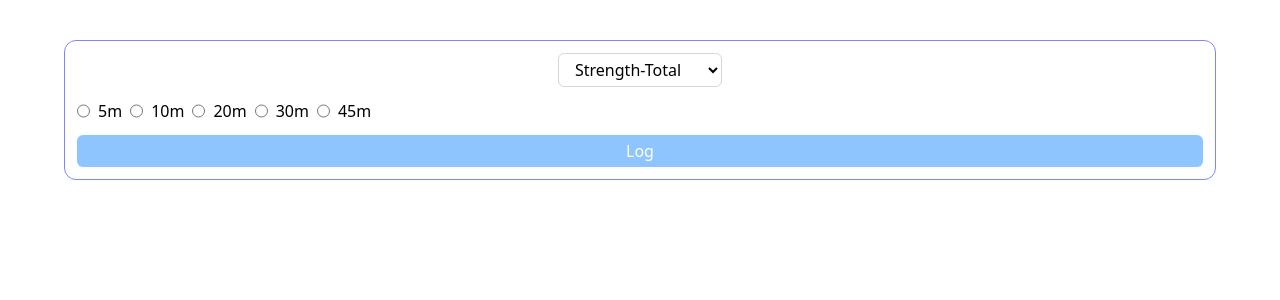
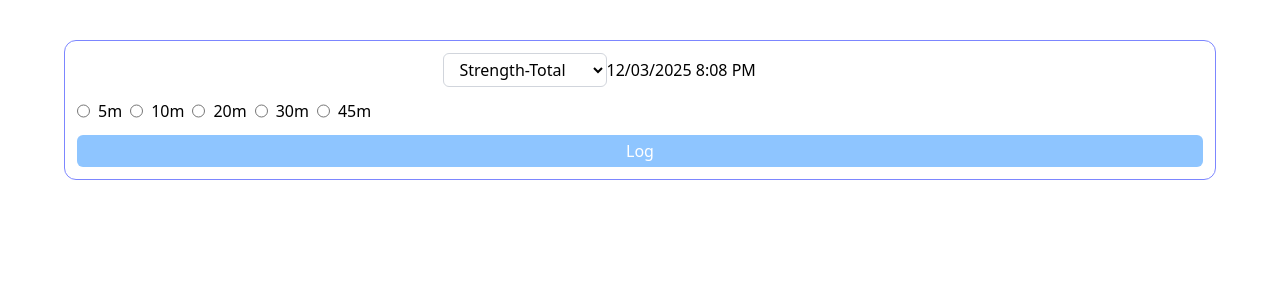
Before and after one commit to sachinkmohan/workout-tracker, a React (Vite) app: page / in a window 1280 px wide. Shown: the top 300 px of the page. Built offline with nearby package versions, Linux system fonts and the light colour scheme.

Commit message:
Add react-datepicker to HomeScreen for date selection functionality

```diff
--- a/package.json
+++ b/package.json
@@ -12,6 +12,7 @@
   "dependencies": {
     "@tailwindcss/vite": "^4.0.13",
     "react": "^19.0.0",
+    "react-datepicker": "^8.2.0",
     "react-dom": "^19.0.0",
     "tailwindcss": "^4.0.13"
   },
--- a/src/components/HomeScreen.tsx
+++ b/src/components/HomeScreen.tsx
@@ -1,4 +1,9 @@
+import DatePicker from "react-datepicker";
+import "react-datepicker/dist/react-datepicker.css";
+import { useState } from "react";
+
 const HomeScreen = () => {
+  const [selectedDate, setSelectedDate] = useState<Date | null>(new Date());
   return (
     <div className="w-9/10 p-3 border border-indigo-400 rounded-xl mx-auto">
       <div className="flex  flex-col justify-between ">
@@ -10,6 +15,12 @@ const HomeScreen = () => {
             <option value="Yoga">Yoga</option>
             <option value="Abs">Abs</option>
           </select>
+          <DatePicker
+            selected={selectedDate}
+            onChange={(date) => setSelectedDate(date)}
+            showTimeSelect
+            dateFormat="dd/MM/yyyy h:mm aa"
+          />
         </div>
 
         <div className="flex gap-2 mb-3">
```
Also changed, not shown: 1 other file (tests, documents, lock files or other folders).
